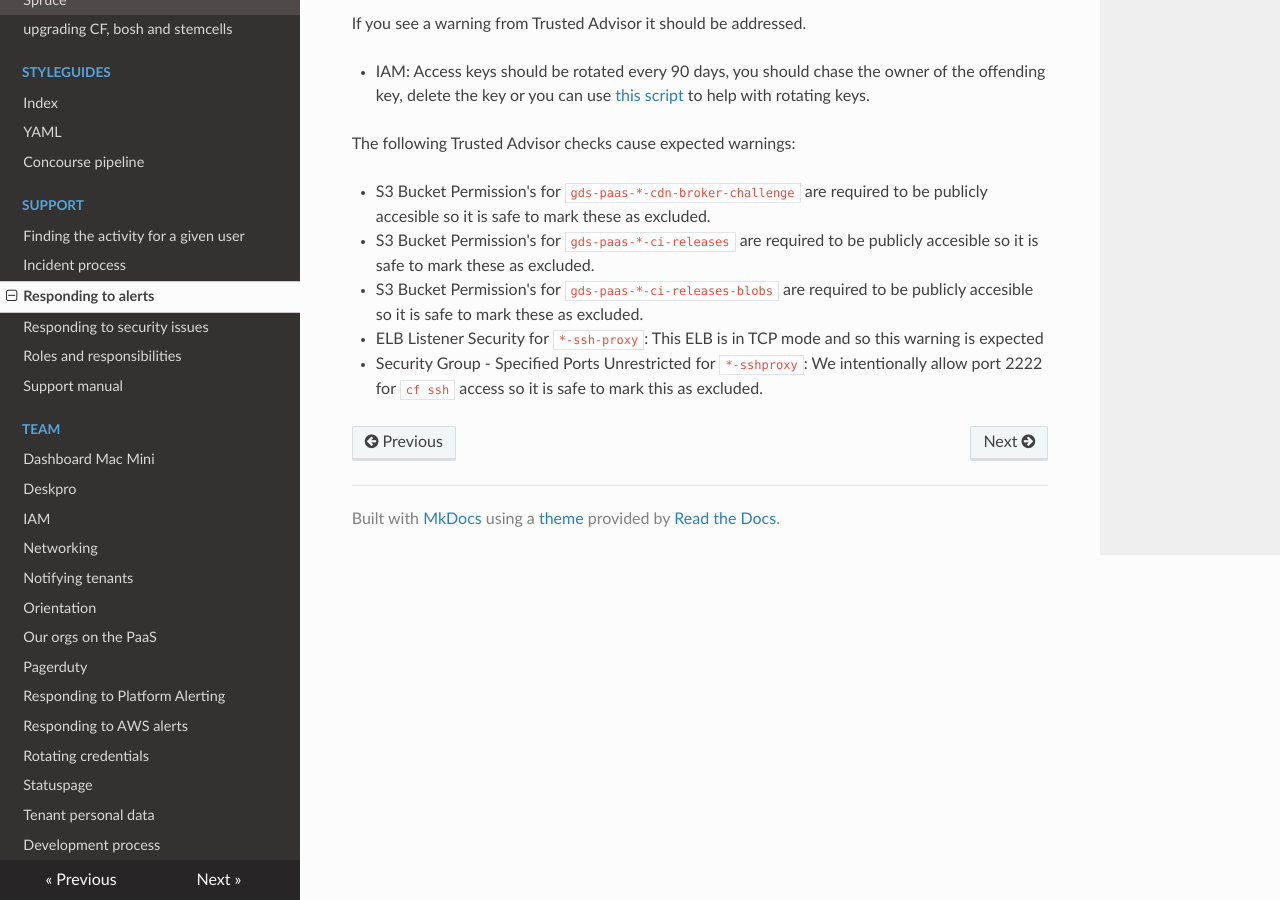
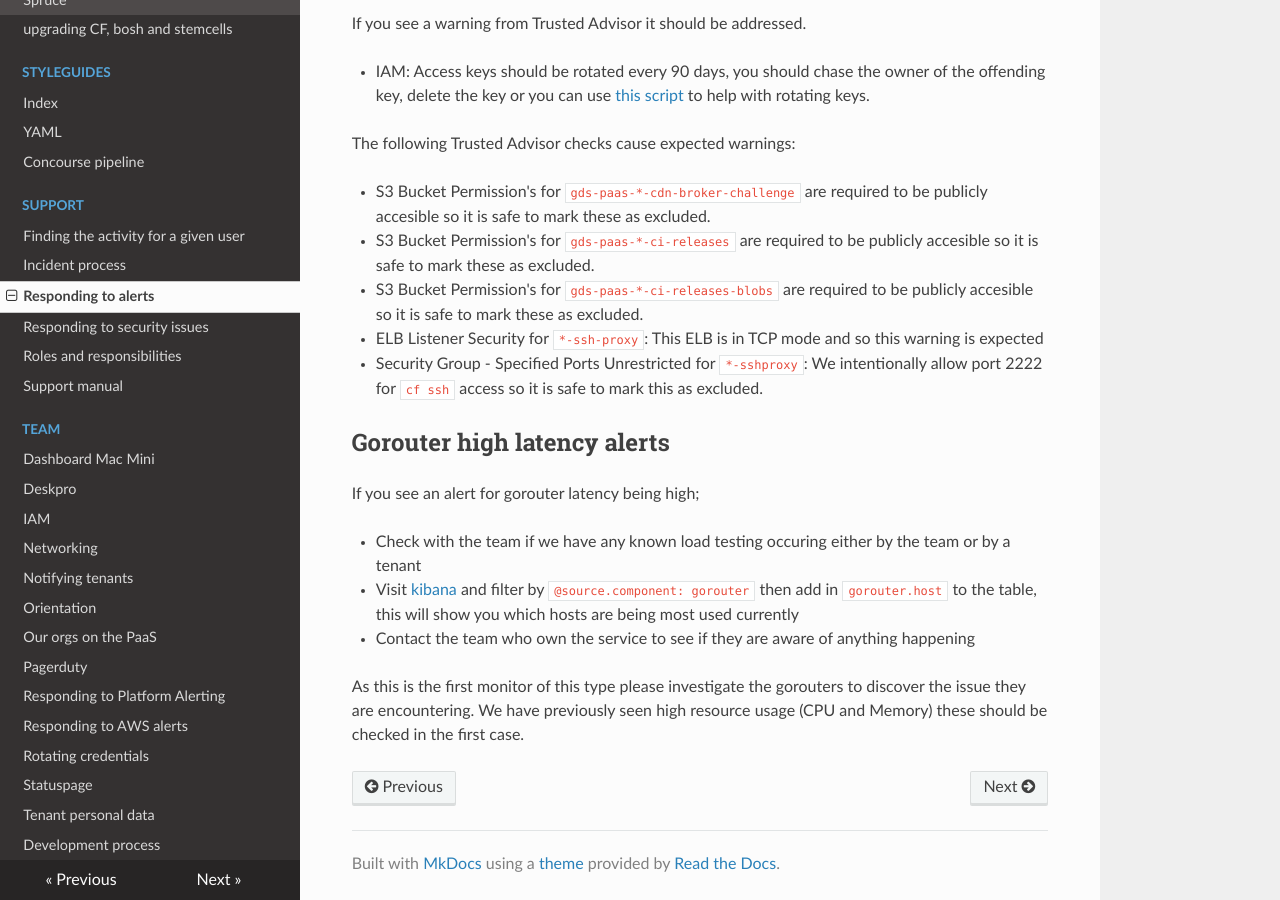
Before and after one commit to alphagov/paas-team-manual, an MkDocs documentation site: the page built from docs/support/responding_to_alerts.md, in a window 1280 px wide and 900 px high, scrolled down 5338 px. Built offline with MkDocs 1.6.1, drawn with Linux system fonts in a browser that asks for light colours; nearby versions of some CDN libraries.

Commit message:
This commit explains gorouter high latency
This adds methods for investigating and dealing with high latency alerts
to the team manual. I expect that this section should be uexpanded upon
after team discussion.

```diff
--- a/docs/support/responding_to_alerts.md
+++ b/docs/support/responding_to_alerts.md
@@ -270,3 +270,13 @@ The following Trusted Advisor checks cause expected warnings:
 * S3 Bucket Permission's for `gds-paas-*-ci-releases-blobs` are required to be publicly accesible so it is safe to mark these as excluded.
 * ELB Listener Security for `*-ssh-proxy`: This ELB is in TCP mode and so this warning is expected
 * Security Group - Specified Ports Unrestricted for `*-sshproxy`: We intentionally allow port 2222 for `cf ssh` access so it is safe to mark this as excluded.
+
+## Gorouter high latency alerts
+
+If you see an alert for gorouter latency being high;
+
+* Check with the team if we have any known load testing occuring either by the team or by a tenant
+* Visit [kibana](https://logsearch.cloud.service.gov.uk/) and filter by `@source.component: gorouter` then add in `gorouter.host` to the table, this will show you which hosts are being most used currently
+* Contact the team who own the service to see if they are aware of anything happening
+
+As this is the first monitor of this type please investigate the gorouters to discover the issue they are encountering. We have previously seen high resource usage (CPU and Memory) these should be checked in the first case.
```
